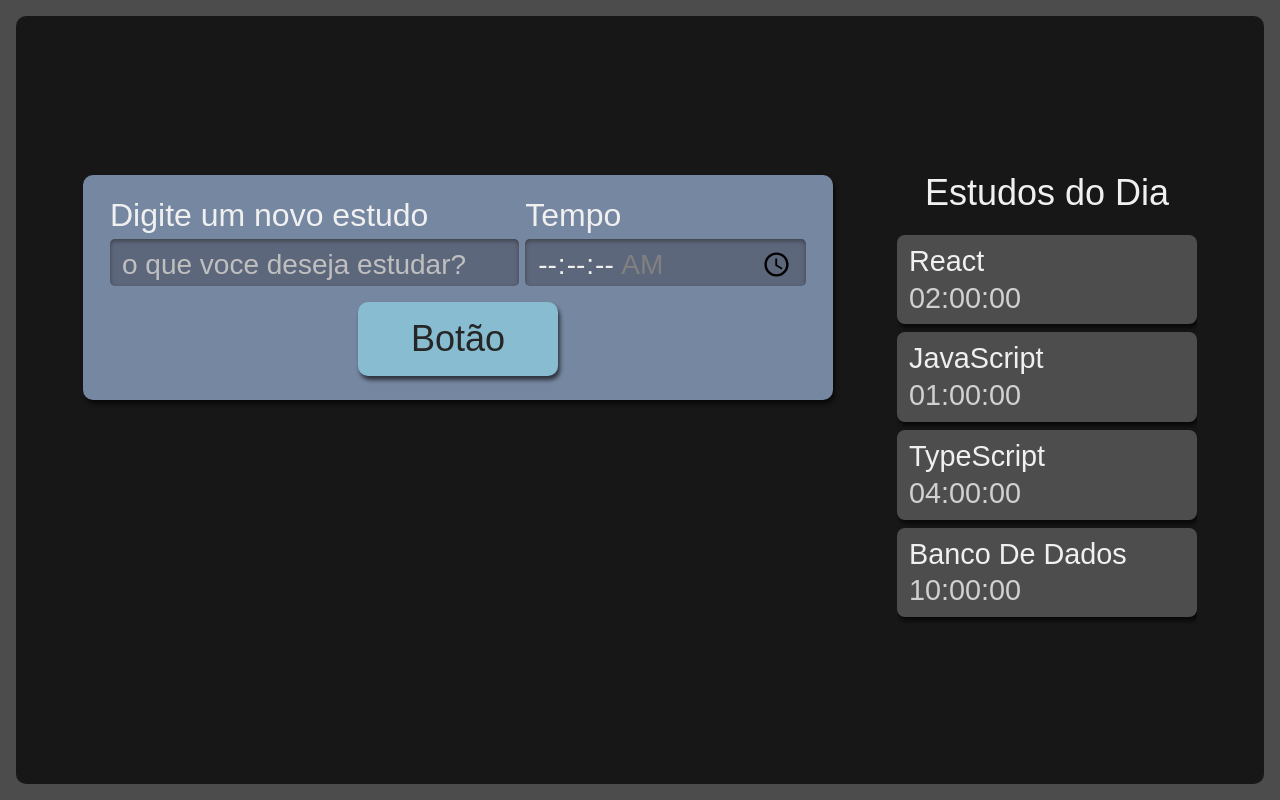
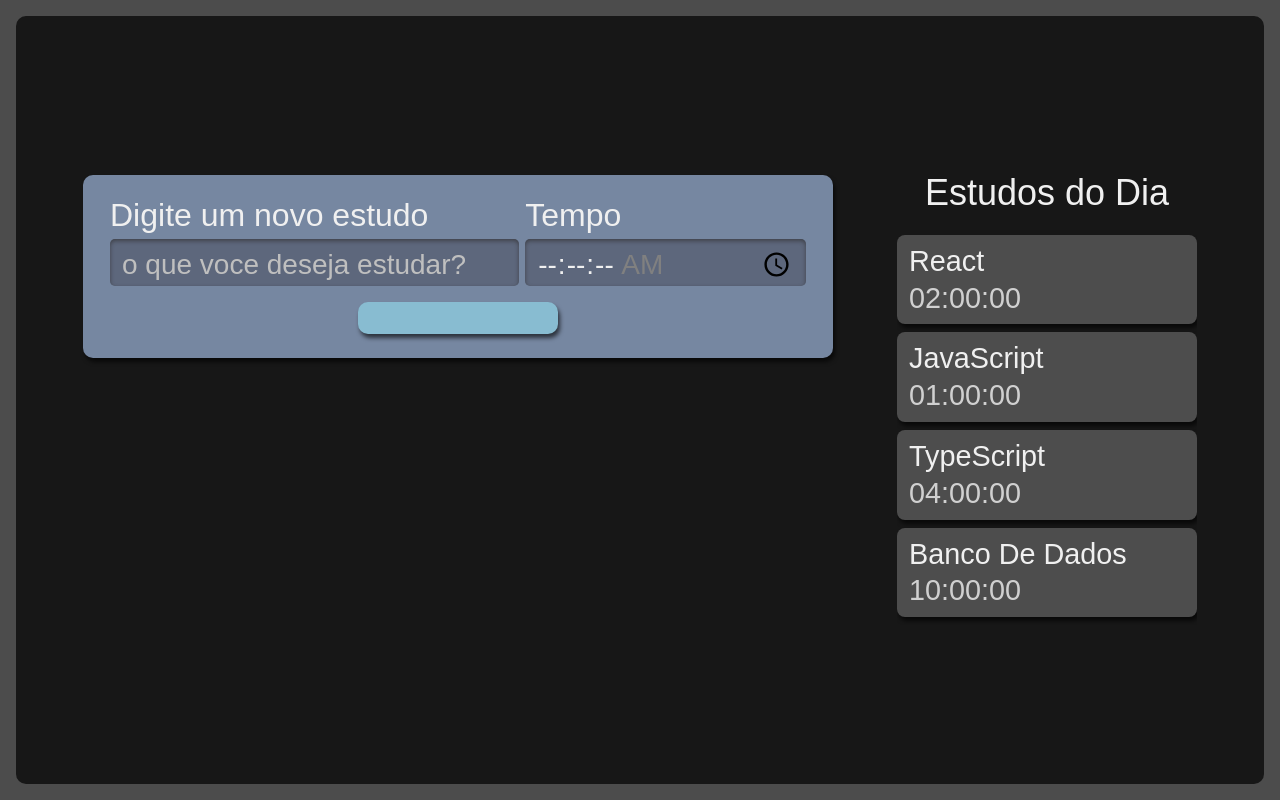
Before and after one commit to tiago19deoliveira/React-Alura-Studies, a React (Create React App) app: page / in a window 1280 px wide. Built offline with nearby package versions, Linux system fonts and the light colour scheme.

Commit message:
feat:criando botao

```diff
--- a/src/components/Botao/index.tsx
+++ b/src/components/Botao/index.tsx
@@ -1,11 +1,11 @@
 import React from "react";
 import style from'./Botao.module.scss'
 
-class Botao extends React.Component{
+class Botao extends React.Component<{texto: string}> {
     render(){
         return (
             <button className={style.botao}>
-                Botão
+                {this.props.texto}
             </button>
         )
     }
```
